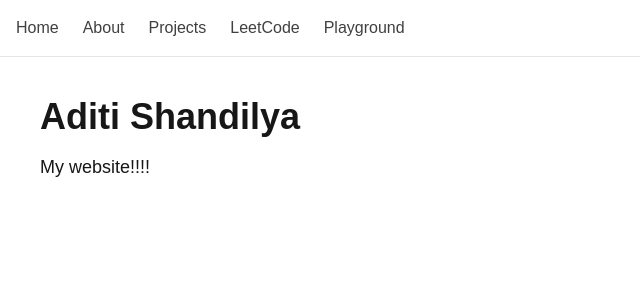
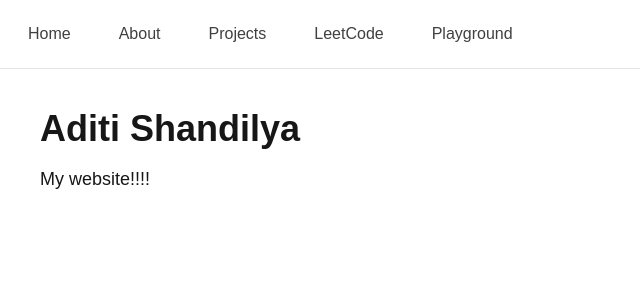
Before and after one commit to aditi-shandilya/my-website, a Next.js app: page / in a window 1280 px wide. Shown: the top 300 px of the page, without its empty margins (0-640 px from the left). Built offline with nearby package versions, Linux system fonts and the light colour scheme.

Commit message:
style(navbar): add pink hover background highlight to nav links

```diff
--- a/app/components/Navbar.tsx
+++ b/app/components/Navbar.tsx
@@ -3,19 +3,19 @@ import Link from "next/link";
 export default function Navbar() {
   return (
     <div className="flex gap-6 p-4 border-b border-neutral-200 bg-white">
-  <Link href="/" className="text-neutral-700 hover:text-pink-600 transition">
+  <Link href="/" className="px-3 py-1.5 rounded-md text-neutral-700 hover:text-pink-600 hover:bg-pink-50 transition">
     Home
   </Link>
-  <Link href="/about" className="text-neutral-700 hover:text-pink-600 transition">
+  <Link href="/about" className="px-3 py-1.5 rounded-md text-neutral-700 hover:text-pink-600 hover:bg-pink-50 transition">
     About
   </Link>
-  <Link href="/projects" className="text-neutral-700 hover:text-pink-600 transition">
+  <Link href="/projects" className="px-3 py-1.5 rounded-md text-neutral-700 hover:text-pink-600 hover:bg-pink-50 transition">
     Projects
   </Link>
-  <Link href="/leetcode" className="text-neutral-700 hover:text-pink-600 transition">
+  <Link href="/leetcode" className="px-3 py-1.5 rounded-md text-neutral-700 hover:text-pink-600 hover:bg-pink-50 transition">
     LeetCode
   </Link>
-  <Link href="/playground" className="text-neutral-700 hover:text-pink-600 transition">
+  <Link href="/playground" className="px-3 py-1.5 rounded-md text-neutral-700 hover:text-pink-600 hover:bg-pink-50 transition">
     Playground
   </Link>
 </div>
```
